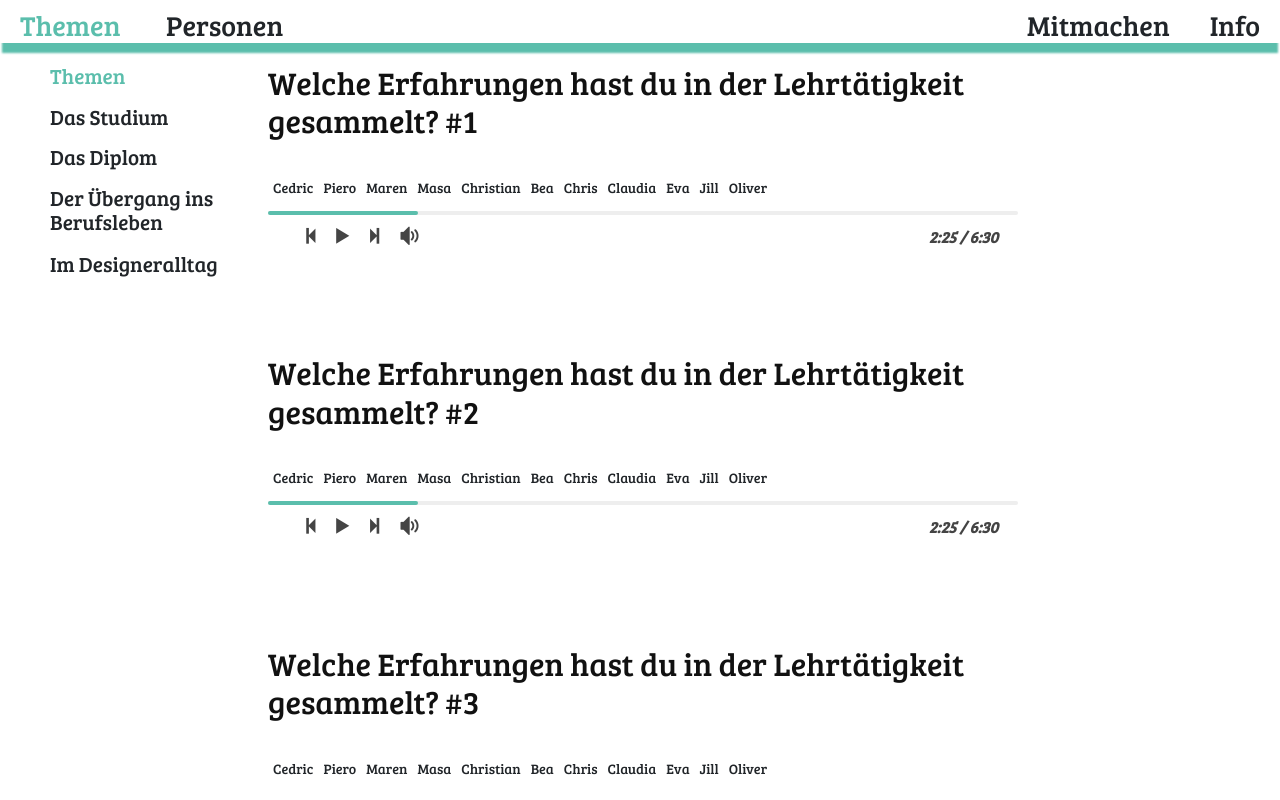
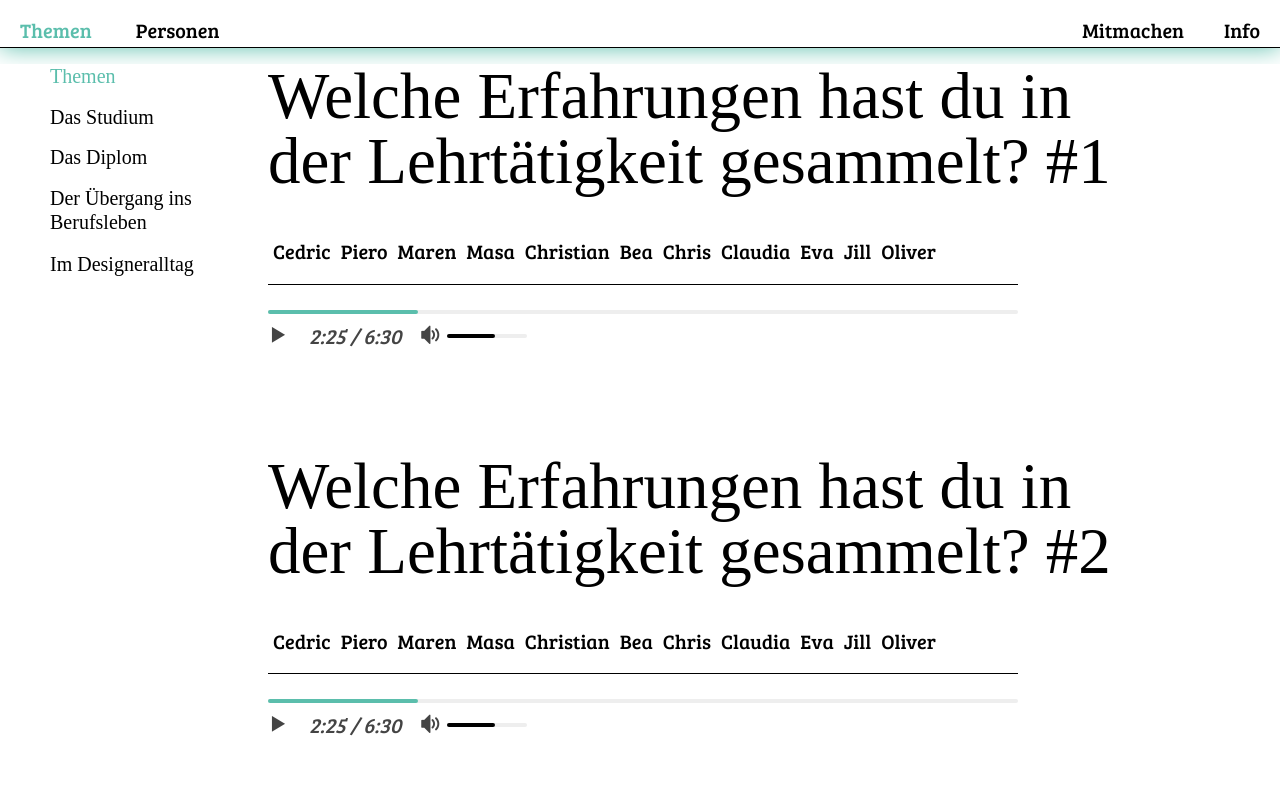
Before and after one commit to Aymen96/bianca, a website: page src/index.html in a window 1280 px wide. Drawn offline with nearby package versions, Linux system fonts and the light colour scheme; files that its build step writes are made by us from their sources; files whose address does not match are found by name; a web font is replaced by a local one.

Commit message:
changed measures basely

```diff
--- a/src/index.html
+++ b/src/index.html
@@ -7,6 +7,8 @@
     <meta http-equiv="X-UA-Compatible" content="ie=edge">
     <title>Bianca Jankowski</title>
     <link href="https://fonts.googleapis.com/css?family=Bree+Serif" rel="stylesheet">
+    <link rel="stylesheet" media="screen" href="https://fontlibrary.org/face/youngserif" type="text/css"/>
+
     <link rel="stylesheet" href="inc/bootstrap.min.css">
     <link rel="stylesheet" href="inc/slick.css">
     <link rel="stylesheet" href="inc/slick-theme.css">
@@ -52,11 +54,10 @@
         <div class="bar bar-progress"></div>
     </div>
     <div class="player-icons">
-        <i class="icon-previous"></i>
         <i class="icon-play"></i>
-        <i class="icon-next"></i>
-        <i><strong>2:25 / 6:30</strong></i>
+        <i class="player-time">2:25 / 6:30</i>
         <i class="icon-volume-medium"></i>
+        <i class="volume-bar"><div class="t"><div class="bar"></div><div class="progress"></div></div></i>
     </div>
 </div>
 
--- a/src/scripts/data.js
+++ b/src/scripts/data.js
@@ -424,6 +424,11 @@ $(document).ready(function(){
             'Christian lebt und arbeitet in Hamburg. Er hat 2016 seinen Abschluss gemacht.' +
             '</span></div>' +
 
+            //THEME SLICK
+            '<div class="slick-wrapper hidden"><div class="theme-slick">' +
+            $(".theme-slick.hidden").html() +
+            '</div></div>' +
+
             // NAMES
             '<div class="names fn-' +
             i +
@@ -435,12 +440,7 @@ $(document).ready(function(){
             $(".player.hidden").html() +
             '</div>' +
 
-            //THEME SLICK
-            '<div class="slick-wrapper hidden"><div class="theme-slick">' +
-            $(".theme-slick.hidden").html() +
-            '</div>' +
-
-            '</div></div>');
+            '</div>');
         names=[];
         selector= ".fn-" + i;
         for(var j = 0; j < personen.length; j++) {
--- a/src/styles/partials/_globals.scss
+++ b/src/styles/partials/_globals.scss
@@ -4,9 +4,10 @@
 * {
   padding:0;
   margin:0;
-  font-family: 'Bree Serif', serif;
+  font-family: 'YoungSerifRegular', 'Bree Serif', serif;
   box-sizing: border-box;
   overflow-y: hidden;
+  color: $font-color;
 }
 
 table,
--- a/src/styles/partials/_header.scss
+++ b/src/styles/partials/_header.scss
@@ -3,14 +3,17 @@
 .header {
   padding-bottom: 0px;
   background-color: #fff;
+  font-size: $font-size-all;
+
   z-index:999;
   height:8vh;
   position:fixed;
   width:100%;
-  top:-60px;
+  top:-55px;
   .header-content {
+    border-bottom: 1px solid #000;
     height:6vh;
-    box-shadow: 0 12px 2px -2px $primary-color;
+    box-shadow: 0 0 1.5rem $primary-color;
   }
   .active-header-item {
     color: $primary-color;
--- a/src/styles/partials/_navbar.scss
+++ b/src/styles/partials/_navbar.scss
@@ -2,6 +2,8 @@
   .navlink {
     cursor: pointer;
     width:200px;
+    font-size: $font-size-all;
+    font-family: $font-family-young-serif;
     line-height: .65cm;
     &:last-child {
       line-height: .7cm;
--- a/src/styles/partials/_player.scss
+++ b/src/styles/partials/_player.scss
@@ -21,18 +21,43 @@
   }
 
   .player-icons {
-    margin-left:30px;
     font-size: $icon-font-size;
+    display: table;
+    position:relative;
     i {
       color: $icon-color;
       cursor:pointer;
-      margin: 0 3px;
+      padding:0 20px 0 0;
+      display:table-cell;
     }
-    i strong {
-      float:right;
-      font-size: $player-time-size;
-      margin-right:$margin-right-player-time;
-      padding: 0 10px;
+    i.volume-bar {
+
+      &:hover div.progress{
+        background-color: $primary-color;
+
+      }
+      width:100px;
+      position:absolute;
+      top:20px;
+      right:-85px;
+      .t {
+        position:relative;
+      }
+      div.bar {
+        height:4px;
+        background-color: $playerbar-bg-color;
+        border-radius: $br;
+        cursor:pointer;
+      }
+      div.progress {
+        position:absolute;
+        top:0;
+        height:4px;
+        background-color: #000;
+        border-radius: $br;
+        width:60%;
+        cursor:pointer;
+      }
     }
 
   }
--- a/src/styles/partials/_slick.scss
+++ b/src/styles/partials/_slick.scss
@@ -1,21 +1,22 @@
 .theme-slick {
-  margin: 0 auto;
-  width:70%;
+  margin-left:25px;
+  width:725px;
   overflow-y: initial;
   figure {
-    font-size: .6em;
+    font-size: 16px;
     line-height: .5cm;
-    width:90%;
+    width:95%;
     margin:0 auto;
     position:relative;
     img {
+
     }
     figcaption {
       position:absolute;
       z-index:999;
       bottom:0;
       box-sizing: border-box;
-      padding:16px 4px 6px;
+      padding:6px 4px 6px;
       background-color: #555;
       color:#fff;
       opacity: .8;
--- a/src/styles/partials/_theme.scss
+++ b/src/styles/partials/_theme.scss
@@ -12,11 +12,15 @@
   .theme-title {
     width:$theme-title-width;
     color: $font-color;
+    font-size: $font-size-fragen;
+    font-family: $font-family-young-serif;
+    line-height: 65px;
     cursor: pointer;
-    margin:0 0 25px;
+    padding:0 0 25px;
+    margin:0;
     &:hover, &.active {
       color: $primary-color;
-      margin-bottom: $margin-btm-theme-active;
+      padding-bottom: $margin-btm-theme-active;
     }
   }
 }
@@ -30,29 +34,31 @@
 .persons-hover-div {
   position: absolute;
   right:100px;
-  top:0px;
+  bottom:30px;
   display:none;
   span {
-    font-size: $font-size-medium;
-    line-height: .65cm;
+    font-size: $font-size-all;
+    line-height: 35px;
     width:250px;
     vertical-align: middle;
     display: inline-block;
+    position: relative;
+    top: 50%;
+    transform: translateY(50%);
 
     &.inversed {
-      margin: 20px 10px 0 0;
+      margin: 0 5px;
       float:left;
     }
     &.normal {
-      margin: 20px 0 0 10px;
+      margin: 0 5px;
       float:right;
     }
   }
   img {
-    width:150px;
-    height: 150px;
+    width:250px;
     margin:0;
-    border-radius: 4px;
+    border-radius: 2px;
   }
 }
 // SHOW HOVER_BOX ON TITLE HOVER
@@ -61,7 +67,11 @@
 }
 
 .names {
-  font-size: $font-size-small;
+  font-size: $font-size-all;
+  border-bottom: 1px solid #000;
+  padding:10px 0;
+  margin-bottom:25px;
+  width:750px;
   span {
     margin: 0 5px;
     cursor:pointer;
--- a/src/styles/partials/_variables.scss
+++ b/src/styles/partials/_variables.scss
@@ -4,7 +4,7 @@
 
 $primary-color: #5bbeac; // Primary color for buttons and links
 $primary-hover-color: #5bbeac;
-$font-color: #111111; // Default font color
+$font-color: #000 ; // Default font color
 
 $scrollbar-bg-color: #F5F5F5;
 $playerbar-bg-color: #EEE;
@@ -54,3 +54,8 @@ $font-size-medium: .75em;
 $font-size-large: 1em;
 $icon-font-size: .75em;
 $player-time-size: .75em;
+
+$font-size-all: 20px;
+$font-size-fragen: 65px;
+
+$font-family-young-serif: 'YoungSerifRegular';
```
